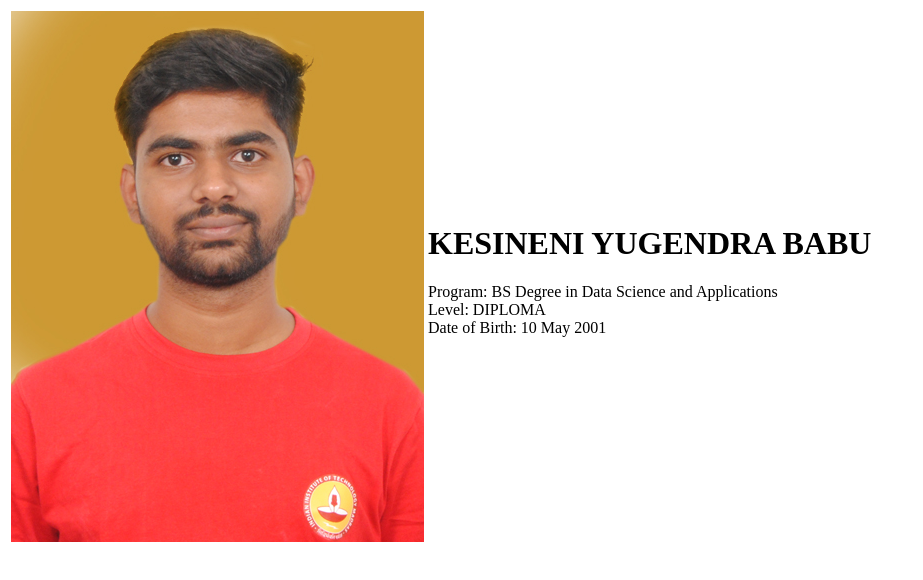
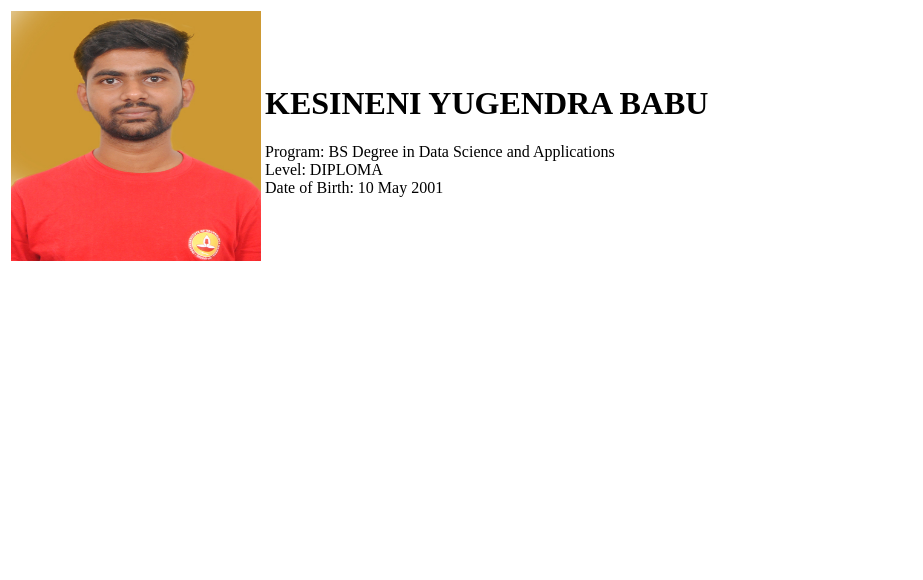
Before and after one commit to YugendraKesineni/YugendraKesineni.github.io, a plain HTML site: page index.html in a window 1280 px wide. Shown: the whole page, without its empty margins (0-923 px from the left). Drawn offline with Linux system fonts and the light colour scheme.

Commit message:
size of photo

```diff
--- a/index.html
+++ b/index.html
@@ -9,7 +9,7 @@
     <table>
       <tr>
         <td>
-          <img src="images/myimage.jpeg" alt="Yugendra's Photo" />
+          <img src="images/myimage.jpeg" alt="Yugendra's Photo" width="250" height="250"/>
         </td>
         <td>
           <h1>KESINENI YUGENDRA BABU</h1>
```
